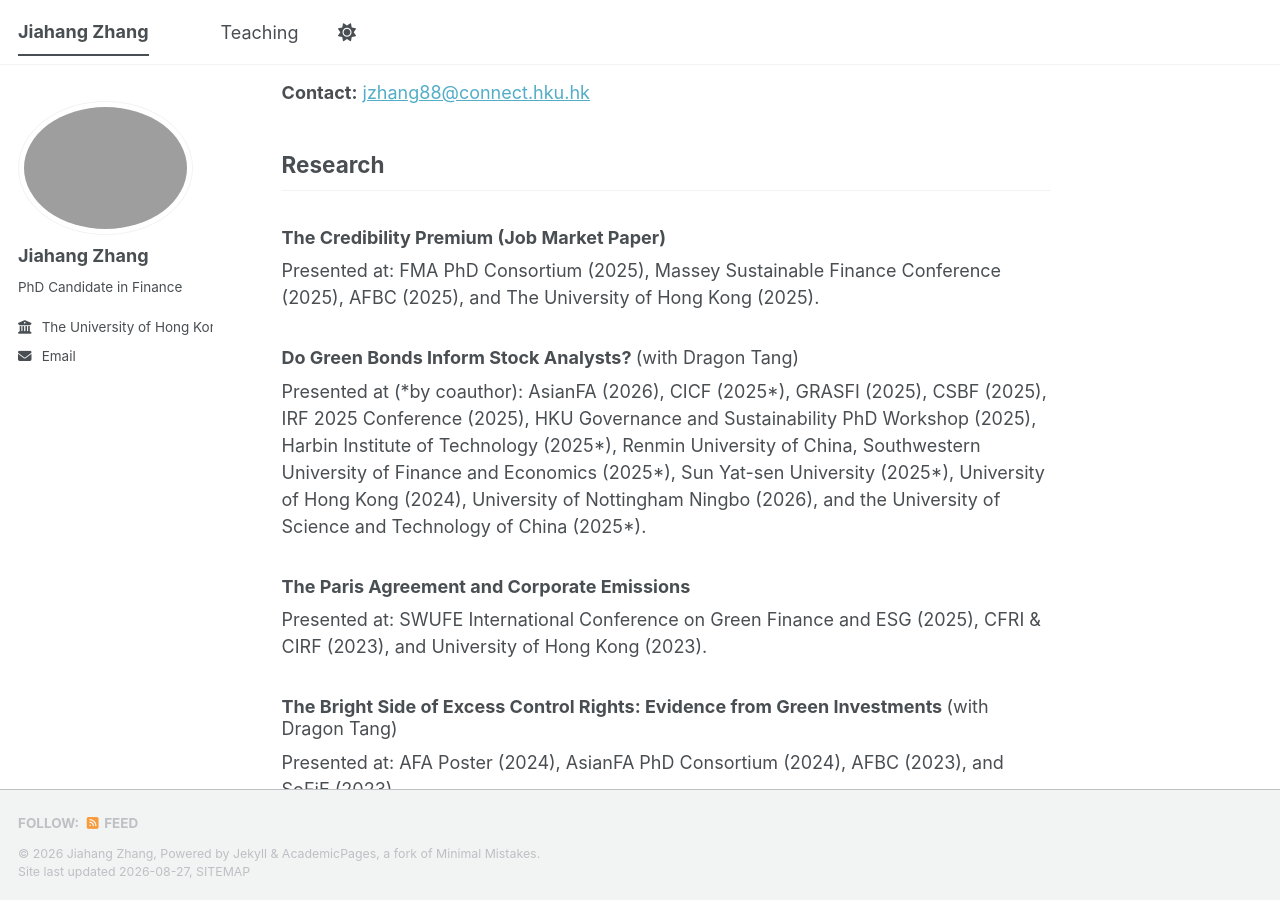
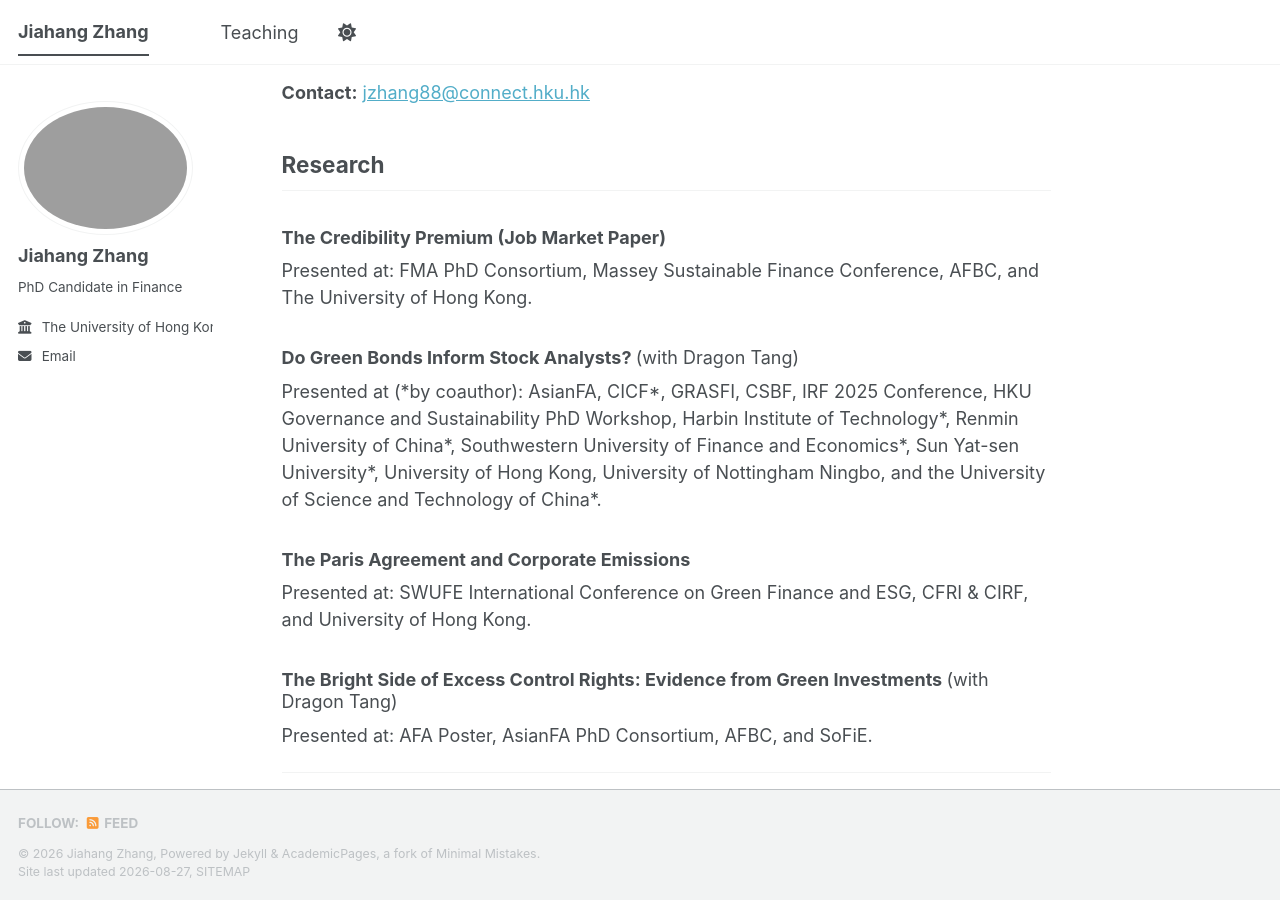
Before and after one commit to joannazhang88/joannazhang88.github.io, a Jekyll site: the page built from _pages/about.md, in a window 1280 px wide and 900 px high, scrolled down 269 px. Built offline with Jekyll 4.4.1, drawn with Linux system fonts in a browser that asks for light colours; a style sheet for code colours, icons or effects is not loaded.

Commit message:
Update about.md

```diff
--- a/_pages/about.md
+++ b/_pages/about.md
@@ -21,21 +21,21 @@ My research interests are in sustainable finance, financial technology, and corp
 
 ### The Credibility Premium (Job Market Paper)
 
-Presented at: FMA PhD Consortium (2025), Massey Sustainable Finance Conference (2025), AFBC (2025), and The University of Hong Kong (2025).
+Presented at: FMA PhD Consortium, Massey Sustainable Finance Conference, AFBC, and The University of Hong Kong.
 
 
 ### Do Green Bonds Inform Stock Analysts? <span style="font-weight: normal;">(with Dragon Tang)</span>
 
-Presented at (\*by coauthor): AsianFA (2026), CICF (2025\*), GRASFI (2025), CSBF (2025), IRF 2025 Conference (2025), HKU Governance and Sustainability PhD Workshop (2025), Harbin Institute of Technology (2025\*), Renmin University of China, Southwestern University of Finance and Economics (2025\*), Sun Yat-sen University (2025\*), University of Hong Kong (2024), University of Nottingham Ningbo (2026), and the University of Science and Technology of China (2025\*).
+Presented at (\*by coauthor): AsianFA, CICF\*, GRASFI, CSBF, IRF 2025 Conference, HKU Governance and Sustainability PhD Workshop, Harbin Institute of Technology\*, Renmin University of China\*, Southwestern University of Finance and Economics\*, Sun Yat-sen University\*, University of Hong Kong, University of Nottingham Ningbo, and the University of Science and Technology of China\*.
 
 ### The Paris Agreement and Corporate Emissions
 
-Presented at: SWUFE International Conference on Green Finance and ESG (2025), CFRI & CIRF (2023), and University of Hong Kong (2023).
+Presented at: SWUFE International Conference on Green Finance and ESG, CFRI & CIRF, and University of Hong Kong.
 
 ### The Bright Side of Excess Control Rights: Evidence from Green Investments <span style="font-weight: normal;">(with Dragon Tang)</span>
 
 
-Presented at: AFA Poster (2024), AsianFA PhD Consortium (2024), AFBC (2023), and SoFiE (2023).
+Presented at: AFA Poster, AsianFA PhD Consortium, AFBC, and SoFiE.
 
 ---
 
```
